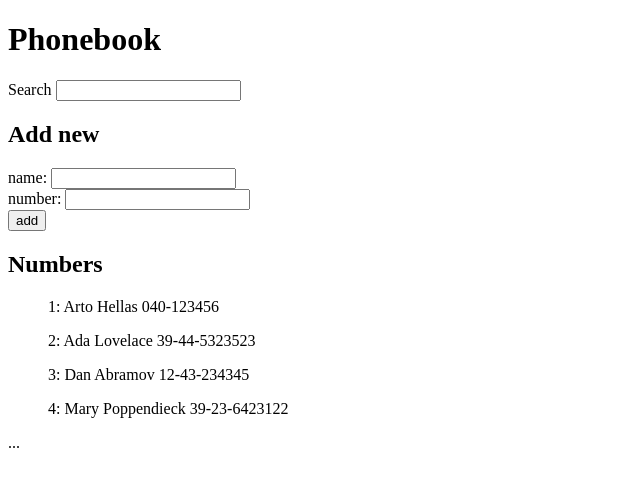
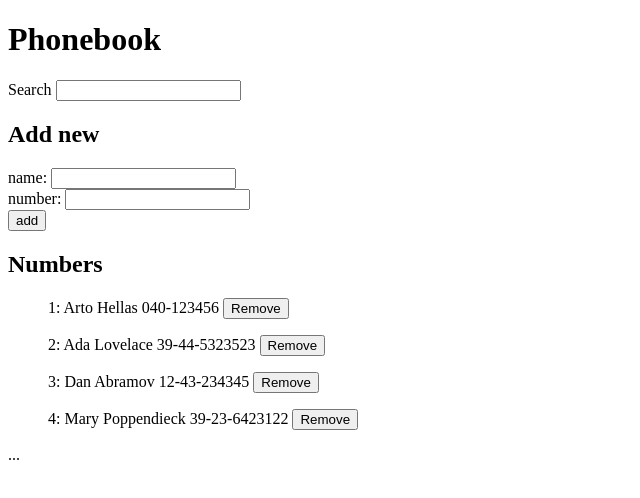
Before and after one commit to miikamoii/Fullstack-Open-22, a React (Create React App) app in the folder osa_2/puhelinluettelo/: page / in a window 1280 px wide. Shown: the top 498 px of the page, without its empty margins (0-640 px from the left). Built offline with nearby package versions, Linux system fonts and the light colour scheme; data requests are answered from the project's data file.

Commit message:
puhelinluettelo v.2.17

```diff
--- a/osa_2/puhelinluettelo/src/App.js
+++ b/osa_2/puhelinluettelo/src/App.js
@@ -1,6 +1,7 @@
 import { useState, useEffect } from 'react'
 import axios from 'axios'
 
+import personService from "./services/persons"
 import List from './components/List'
 
 import AddPerson from './components/AddPerson'
@@ -23,7 +24,24 @@ const App = () => {
 
   const [newName, setNewName] = useState('')
   const [newNumber, setNewNumber] = useState('')
-  const [inputText, setInputText] = useState("");
+  const [inputText, setInputText] = useState("")
+
+  const removePerson = (id) => {
+    console.log("Removal ID is " + id)
+    const personObject = persons.find(p => p.id === id)
+    console.log(personObject)
+    const person = personObject.name
+
+    //jatka tästä (removePerson)
+    if (window.confirm("Do you want to remove " + person + "?")) {
+      personService
+        .remove(id)
+        .then(setPersons(persons.filter(p => p.id !== id)))
+    console.log(person + " removed")
+    }
+    else
+      console.log("Remove canceled")
+  }
 
 
   return (
@@ -63,7 +81,11 @@ const App = () => {
       </form>
       <h2>Numbers</h2>
       <div>
-        <List input={inputText} persons={persons}/>
+        <List
+        input={inputText}
+        persons={persons}
+        removePerson={(id) => removePerson(id)}
+        />
       </div>
       ...
     </div>
--- a/osa_2/puhelinluettelo/src/components/AddPerson.js
+++ b/osa_2/puhelinluettelo/src/components/AddPerson.js
@@ -1,11 +1,16 @@
 import personService from "../services/persons"
 
-const AddPerson = ({newName, setNewName, newNumber, setNewNumber, persons, setPersons}) => {
+const AddPerson = ({ newName, setNewName, newNumber, setNewNumber, persons, setPersons }) => {
+
+  const randomId = () => {
+    const uint32 = window.crypto.getRandomValues(new Uint32Array(1))[0];
+    return uint32.toString(16);
+  }
 
   const personObject = {
     name: newName,
     number: newNumber,
-      id: persons.length + 1,
+    id: randomId(),
   }
 
   if (persons.some(element => element.name === newName)) {
--- a/osa_2/puhelinluettelo/src/components/List.js
+++ b/osa_2/puhelinluettelo/src/components/List.js
@@ -1,4 +1,6 @@
-function List({input, persons}) {
+import personService from "../services/persons"
+
+function List({input, persons, removePerson}) {
     const filteredData = persons.filter((person) => {
       if (input === '') {
         return person;
@@ -7,11 +9,12 @@ function List({input, persons}) {
         return person.name.toLowerCase().includes(input)
       }
     })
+
     return (
       <ul>
         {filteredData.map((person) => (
           <p key={person.id}>
-            {person.id}: {person.name} {person.number}
+            {person.id}: {person.name} {person.number} <button onClick={() => removePerson(person.id)}>Remove</button>
           </p>
         ))}
       </ul>
@@ -19,3 +22,13 @@ function List({input, persons}) {
   }
 
   export default List
+
+  /*
+  <button
+          onClick={
+            if(window.confirm("Do you want to remove " + person.name + "?")) {
+              personService
+                .remove(id)
+                .then(setPersons(persons.filter(p => p.id !== id)))
+            }}>
+            */
--- a/osa_2/puhelinluettelo/src/services/persons.js
+++ b/osa_2/puhelinluettelo/src/services/persons.js
@@ -15,7 +15,7 @@ const create = newObject => {
 
 const remove = (id) => {
     const request = axios.delete(`${baseUrl}/${id}`)
-    console.log("Person ID " + id + " removed")
+    console.log("Person removed")
     return request.then(response => response.data)
 }
 
```
Lines whose indentation alone changed are shown as unchanged.
